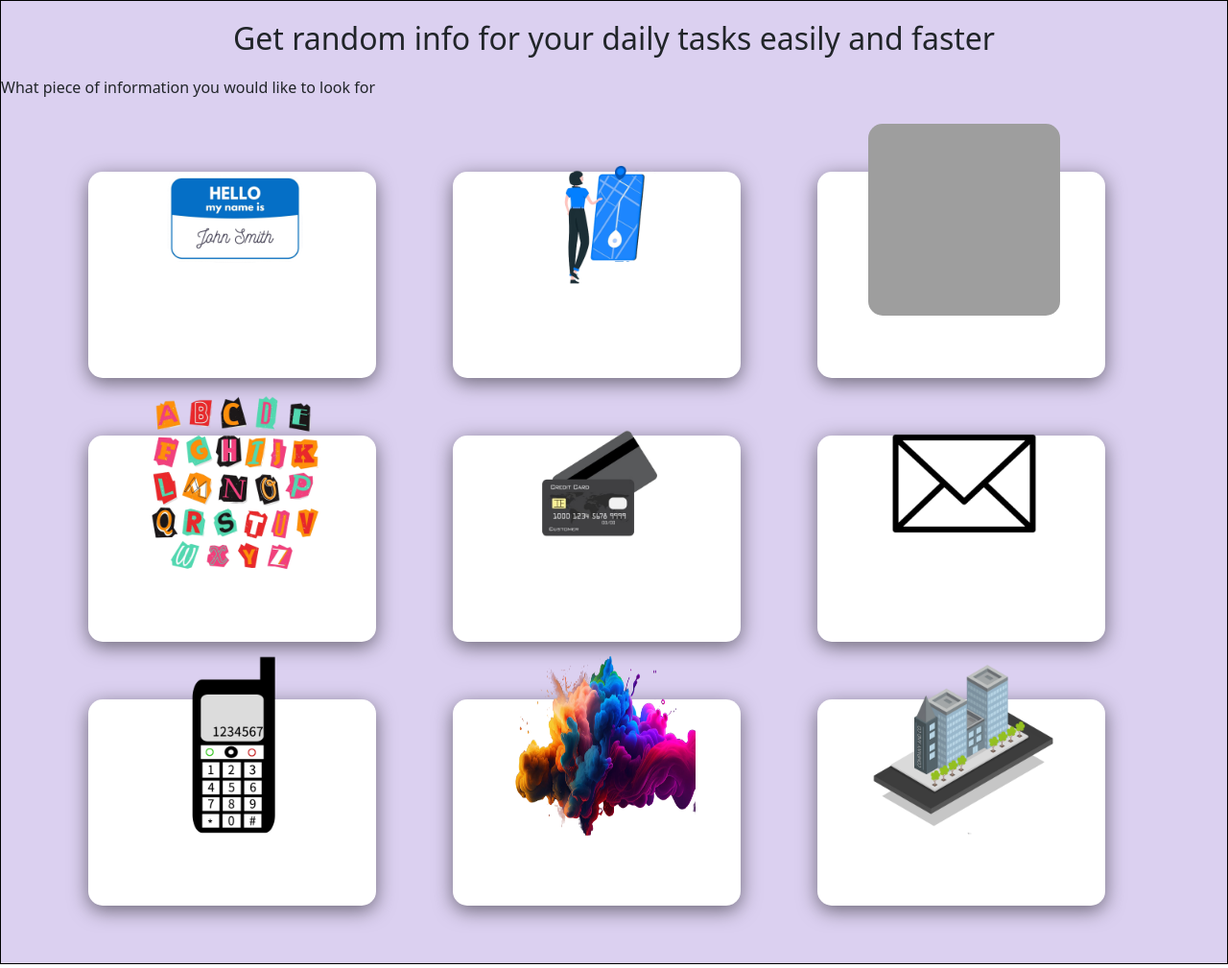
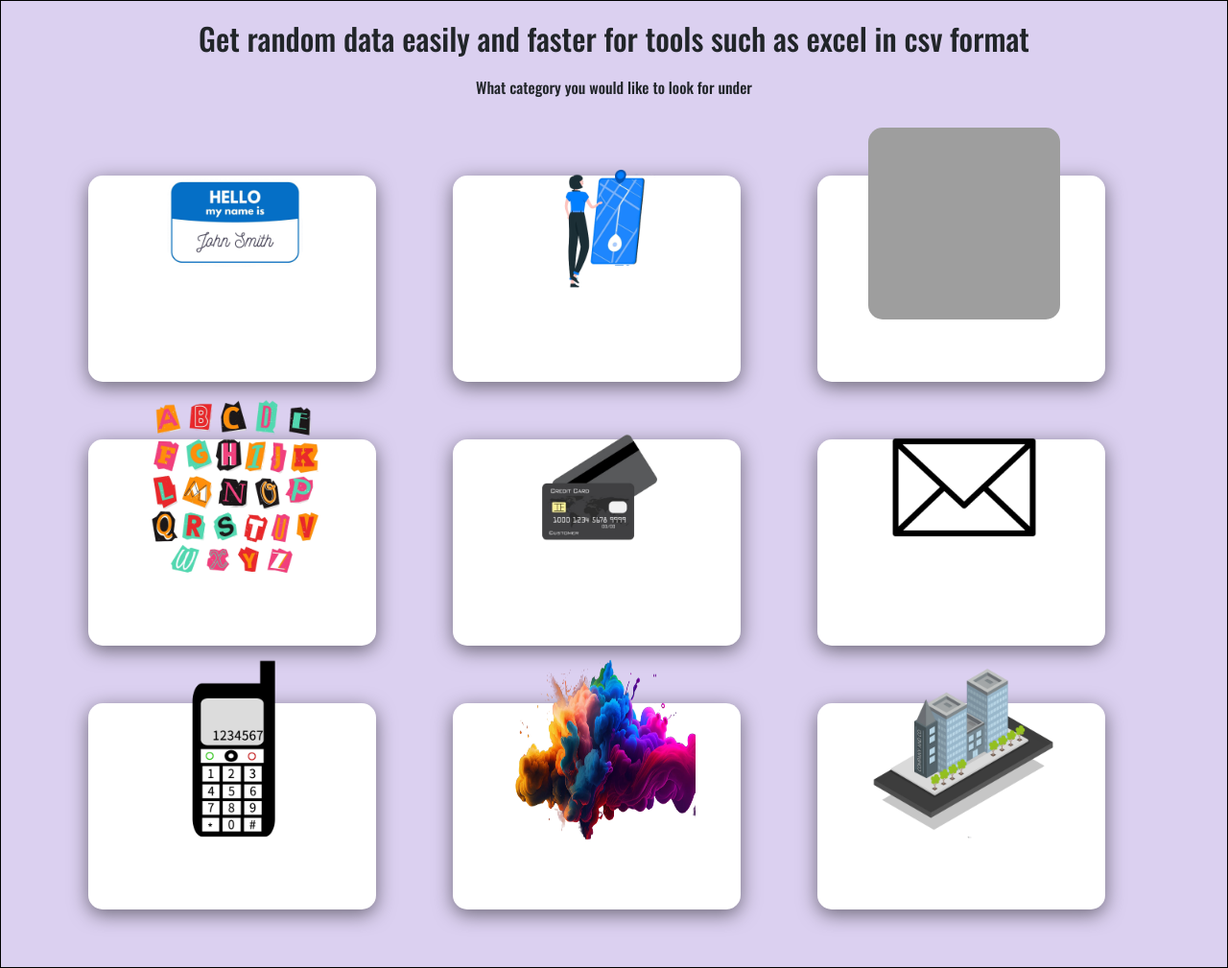
Before and after one commit to andresafag/random_info, a Flask app: page / in a window 1280 px wide. Shown: the whole page at 96% size. Run offline with Flask 3, Linux system fonts and the light colour scheme; grey boxes are pictures that could not be loaded.

Commit message:
added fonts

```diff
--- a/index.py
+++ b/index.py
@@ -9,7 +9,7 @@
 
 fake=Faker()
 list=("name","address","date","text","credit_card","email","phone_number","colors","company")
-list_items_description=("When running out of creativity when it comes to come up with names this is the best option","Address can be complicated so this is the right tool for you","Date","There exist thousands of words in the world so what better way than clicking on this","Credit card information is a repetitive task that can end up being cumbersome before this came along","Randomized email@whatever will be found here","Phone Numbers kdjsaljdjsdjsjldjasjdajdsklasjdjlsjldjlasjkdj","Colors jdsljdljskjdjiejoewruioewuiorueoiuewriouewcnmnc","Company asdsñdlslñsdñaovmcnm,nwenwq,n")
+list_items_description=("When running out of creativity when it comes to come up with names this is the best option","Address can be complicated so this is the right tool for you","Date","There exist thousands of words in the world so what better way than clicking on this","Credit card information is a repetitive task that can end up being cumbersome before this came along","Randomized email@whatever will be found here","Phone Numbers of any kind","Colors in various formats","Company of every kind")
 app = Flask(__name__)
 length=len(list)
 
--- a/static/styles.css
+++ b/static/styles.css
@@ -97,10 +97,11 @@
   background-color: #b29cdf78;
 }
 
-#content div h2 {
+#content div h2, div p, #content h2 {
   text-align: center;
   margin: 20px;
 }
+
 
 .distance {
   margin-right: 30px;
@@ -109,3 +110,23 @@
 .height-btn {
   height: 60px;
 }
+
+.oswald-font {
+  font-family: "Oswald", serif;
+  font-optical-sizing: auto;
+  font-weight: 500;
+  font-style: normal;
+}
+
+.anton-regular {
+  font-family: "Anton", serif;
+  font-weight: 400;
+  font-style: normal;
+}
+
+.raleway-font {
+  font-family: "Raleway", serif;
+  font-optical-sizing: auto;
+  font-weight: 300;
+  font-style: normal;
+}
--- a/templates/company.html
+++ b/templates/company.html
@@ -7,8 +7,8 @@
  <div class="container text-center">
         <div class="row">
         <div class="col distance">
-            <button type="button" class="btn btn-light height-btn data" id="company">Company</button>
-            <button type="button" class="btn btn-light height-btn data" id="job">Job</button>
+            <button type="button" class="btn btn-light height-btn  raleway-font" id="company">Company</button>
+            <button type="button" class="btn btn-light height-btn  raleway-font" id="job">Job</button>
         </div>
         </div>
     </div>
--- a/templates/front.html
+++ b/templates/front.html
@@ -3,6 +3,13 @@
   <head>
     <link rel="stylesheet" href="/static/styles.css"/>
     <link href="https://cdn.jsdelivr.net/npm/bootstrap@5.3.3/dist/css/bootstrap.min.css" rel="stylesheet" integrity="sha384-QWTKZyjpPEjISv5WaRU9OFeRpok6YctnYmDr5pNlyT2bRjXh0JMhjY6hW+ALEwIH" crossorigin="anonymous">
+    <link rel="preconnect" href="https://fonts.googleapis.com">
+    <link rel="preconnect" href="https://fonts.gstatic.com" crossorigin>
+    <link href="https://fonts.googleapis.com/css2?family=Oswald:wght@200..700&display=swap" rel="stylesheet">
+    <link rel="preconnect" href="https://fonts.gstatic.com" crossorigin>
+    <link href="https://fonts.googleapis.com/css2?family=Anton&display=swap" rel="stylesheet">
+    <link rel="preconnect" href="https://fonts.gstatic.com" crossorigin>
+<link href="https://fonts.googleapis.com/css2?family=Raleway:ital,wght@0,100..900;1,100..900&display=swap" rel="stylesheet">
     <meta charset="UTF-8" />
     <meta name="viewport" content="width=device-width, initial-scale=1">
     <title>Random</title>
@@ -10,10 +17,10 @@
   <body>
   <div id="content">
     <div>
-      <h2>Get random info for your daily tasks easily and faster</h2>
+      <h2 class="oswald-font">Get random data easily and faster for tools such as excel in csv format</h2>
     </div>
     <div>
-      <p>What piece of information you would like to look for</p>
+      <p class="oswald-font">What category you would like to look for under</p>
     </div>
 
     <div class="container text-center">
@@ -26,8 +33,8 @@
         <img id="{{lista[category]}}"  src=/static/{{lista[category]}}.png>
       </div>
       <div class = content>
-        <h3>{{lista[category]}}</h3>
-        <p>{{list_items_description[category]}}</p>
+        <h3 class="anton-regular">{{lista[category]}}</h3>
+        <p class="raleway-font">{{list_items_description[category]}}</p>
       </div>
     </div>
   </div>
--- a/templates/name.html
+++ b/templates/name.html
@@ -6,13 +6,13 @@
     <div class="container text-center">
         <div class="row">
         <div class="col distance">
-            <button type="button" class="btn btn-light height-btn data" id="first_name">First name</button>
+            <button type="button" class="btn btn-light height-btn data raleway-font" id="first_name">First name</button>
         </div>
         <div class="col distance">
-            <button type="button" class="btn btn-light height-btn data" id="last_name">Last name</button>
+            <button type="button" class="btn btn-light height-btn data raleway-font" id="last_name">Last name</button>
         </div>
         <div class="col distance">
-            <button type="button" class="btn btn-light height-btn data" id="name">Full name</button>
+            <button type="button" class="btn btn-light height-btn data raleway-font" id="name">Full name</button>
         </div>
         </div>
     </div>
--- a/templates/phone_number.html
+++ b/templates/phone_number.html
@@ -7,7 +7,7 @@
  <div class="container text-center">
         <div class="row">
         <div class="col border distance">
-            <button type="button" class="btn btn-light height-btn data" id="phone_number">Phone number</button>
+            <button type="button" class="btn btn-light height-btn data raleway-font" id="phone_number">Phone number</button>
         </div>
         </div>
     </div>
--- a/templates/selection.html
+++ b/templates/selection.html
@@ -2,7 +2,6 @@
   <html lang="en">
   <head>
     <link rel="stylesheet" href="/static/styles.css"/>
-    <link href="https://cdn.jsdelivr.net/npm/bootstrap@5.3.3/dist/css/bootstrap.min.css" rel="stylesheet" integrity="sha384-QWTKZyjpPEjISv5WaRU9OFeRpok6YctnYmDr5pNlyT2bRjXh0JMhjY6hW+ALEwIH" crossorigin="anonymous">
     <meta charset="UTF-8" />
     <meta name="viewport" content="width=device-width, initial-scale=1">
     <title>{% block title %}{% endblock %}</title>
@@ -56,7 +55,7 @@
       // add event listener to the generate button
       generate.addEventListener("click", function () {
           if (chosen == "date_between" && num.value < 101) {
-            window.location=`${chosen}/${num.value}/${dateChosenStart}/${dateChosenEnd}/`
+            dateChosenStart < dateChosenEnd ? window.location=`${chosen}/${num.value}/${dateChosenStart}/${dateChosenEnd}/` : alert('the start date goes before the end end date')
           } else if (chosen != "date_between" && num.value < 101) {
             window.location=`${chosen}/${num.value}`
           } else {
--- a/templates/text.html
+++ b/templates/text.html
@@ -7,9 +7,9 @@
  <div class="container text-center">
         <div class="row">
         <div class="col">
-            <button type="button" class="btn btn-light height-btn data distance" id="text">Text</button>
-            <button type="button" class="btn btn-light height-btn data distance" id="paragraph">Paragraph</button>
-            <button type="button" class="btn btn-light height-btn data distance" id="sentence">Sentence</button>
+            <button type="button" class="btn btn-light height-btn data distance raleway-font" id="text">Text</button>
+            <button type="button" class="btn btn-light height-btn data distance raleway-font" id="paragraph">Paragraph</button>
+            <button type="button" class="btn btn-light height-btn data distance raleway-font" id="sentence">Sentence</button>
         </div>
     </div>
     <div class="input-container">
```
Also changed, not shown: templates/address.html (+5 -5 lines), templates/colors.html (+4 -4 lines), templates/credit_card.html (+5 -5 lines), templates/date.html (+5 -5 lines).
